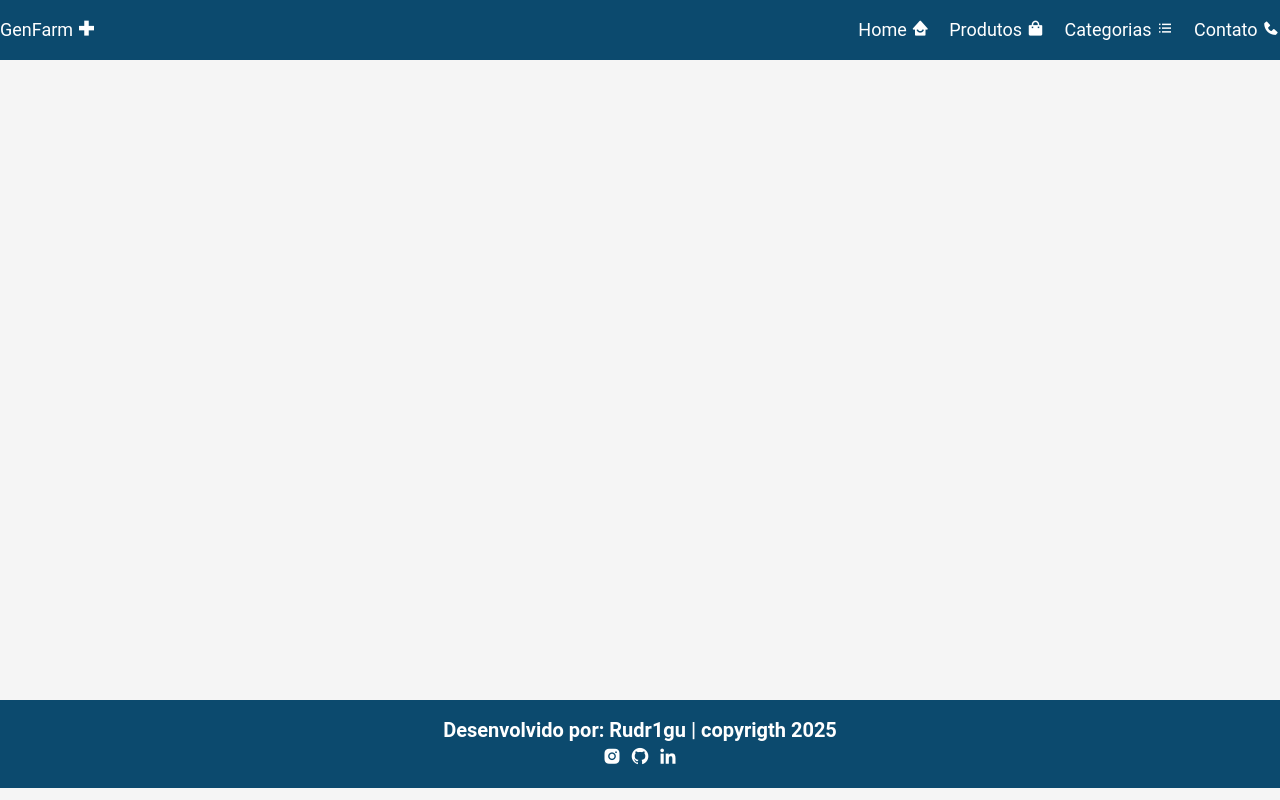
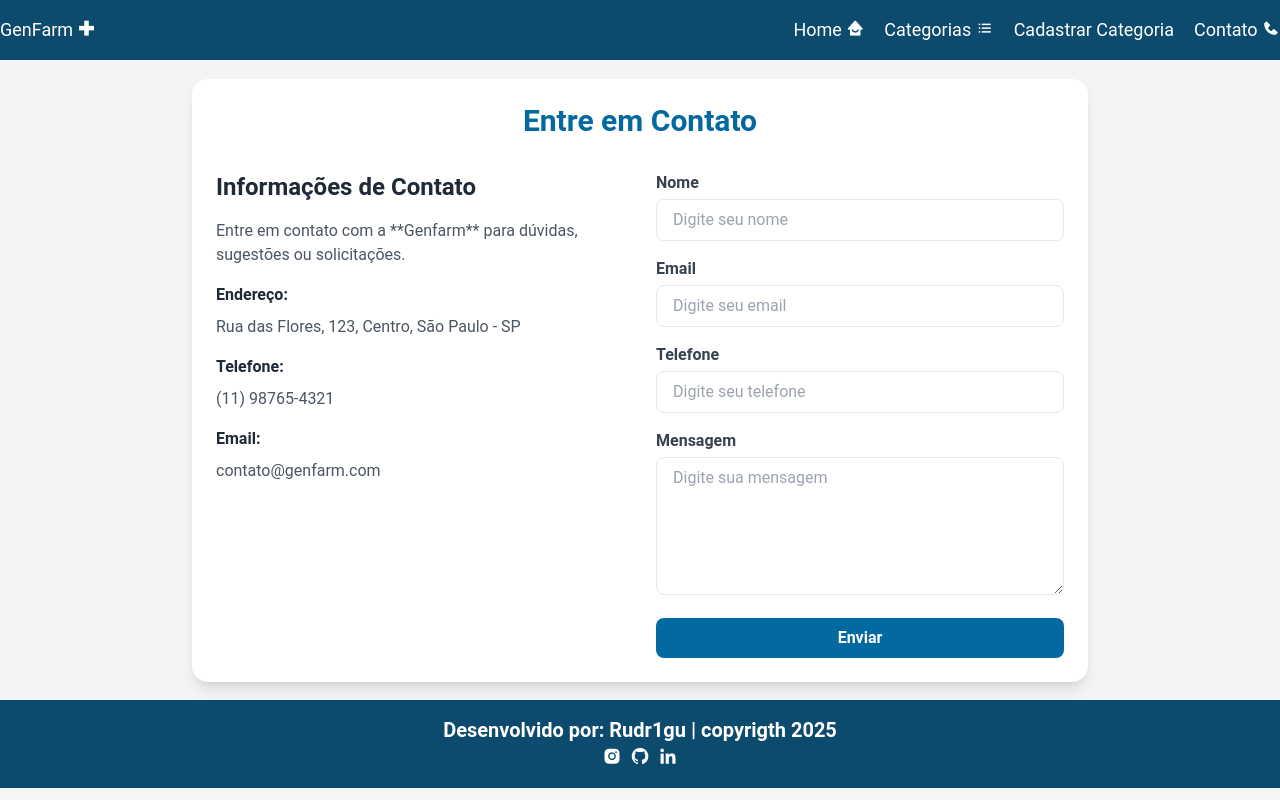
Before and after one commit to rudr1gu/projeto_final_bloco_03, a React (Vite) app: page /contato in a window 1280 px wide. Built offline with nearby package versions, Linux system fonts and the light colour scheme.

Commit message:
:sparkles: feat: add Contato page and update navbar for contact link

```diff
--- a/src/App.tsx
+++ b/src/App.tsx
@@ -6,6 +6,7 @@ import Home from './pages/home/Home'
 import FormCategoria from './components/categorias/formcategoria/FormCategoria'
 import ListaCategorias from './components/categorias/listarcategorias/ListarCategorias'
 import DeletarCategoria from './components/categorias/deletarcategoria/DeletarCategoria'
+import Contato from './pages/contato/Contato'
 
 function App() {
 
@@ -22,7 +23,7 @@ function App() {
           <Route path="/categorias" element={<ListaCategorias />} />
           <Route path="/deletarcategoria/:id" element={<DeletarCategoria />} />
           <Route path="/editarcategoria/:id" element={<FormCategoria />} />
-
+          <Route path="/contato" element={<Contato />} />
         </Routes>
       </main>
       <Footer />
--- a/src/components/navbar/Navbar.tsx
+++ b/src/components/navbar/Navbar.tsx
@@ -8,9 +8,9 @@ const Navbar =() =>{
             <div>
                 <ul className="flex gap-5">
                     <li><Link to="/home">Home <i className='bx bxs-home-smile' ></i></Link></li>
-                    <li><Link to="/home">Produtos <i className='bx bxs-shopping-bag' ></i></Link></li>
-                    <li><Link to="/" >Categorias <i className='bx bx-list-ul'></i></Link></li>
-                    <li><Link to="/home">Contato <i className='bx bxs-phone' ></i></Link></li>
+                    <li><Link to="/categorias" >Categorias <i className='bx bx-list-ul'></i></Link></li>
+                    <li><Link to="/cadastrarcategoria">Cadastrar Categoria</Link></li>
+                    <li><Link to="/contato">Contato <i className='bx bxs-phone' ></i></Link></li>
                 </ul>
             </div>
         </div>
--- /dev/null
+++ b/src/pages/contato/Contato.tsx
@@ -0,0 +1,122 @@
+import { useState } from "react";
+
+const Contato = () => {
+  const [formData, setFormData] = useState({
+    name: "",
+    email: "",
+    phone: "",
+    message: "",
+  });
+
+  const handleChange = (e: React.ChangeEvent<HTMLInputElement | HTMLTextAreaElement>) => {
+    setFormData({ ...formData, [e.target.name]: e.target.value });
+  };
+
+  const handleSubmit = (e: React.FormEvent) => {
+    e.preventDefault();
+    // Lógica para envio do formulário (ex.: API ou email)
+    console.log("Dados do formulário:", formData);
+  };
+
+  return (
+    <div className="min-h-[80vh] bg-gray-100 flex items-center justify-center">
+      <div className="w-full max-w-4xl mx-auto bg-white shadow-lg rounded-2xl p-6">
+        <h1 className="text-3xl font-bold text-center text-sky-700 mb-8">Entre em Contato</h1>
+
+        <div className="grid grid-cols-1 md:grid-cols-2 gap-8">
+
+          <div>
+            <h2 className="text-2xl font-semibold text-gray-800 mb-4">Informações de Contato</h2>
+            <p className="text-gray-600 mb-4">
+              Entre em contato com a **Genfarm** para dúvidas, sugestões ou solicitações.
+            </p>
+            <p className="text-gray-800 font-semibold mb-2">Endereço:</p>
+            <p className="text-gray-600 mb-4">Rua das Flores, 123, Centro, São Paulo - SP</p>
+
+            <p className="text-gray-800 font-semibold mb-2">Telefone:</p>
+            <p className="text-gray-600 mb-4">(11) 98765-4321</p>
+
+            <p className="text-gray-800 font-semibold mb-2">Email:</p>
+            <p className="text-gray-600 mb-4">contato@genfarm.com</p>
+          </div>
+
+
+          <form onSubmit={handleSubmit} className="flex flex-col space-y-4">
+            <div>
+              <label htmlFor="name" className="block text-gray-700 font-semibold mb-1">
+                Nome
+              </label>
+              <input
+                type="text"
+                id="name"
+                name="name"
+                value={formData.name}
+                onChange={handleChange}
+                required
+                className="w-full border rounded-lg px-4 py-2 focus:ring focus:ring-sky-300"
+                placeholder="Digite seu nome"
+              />
+            </div>
+
+            <div>
+              <label htmlFor="email" className="block text-gray-700 font-semibold mb-1">
+                Email
+              </label>
+              <input
+                type="email"
+                id="email"
+                name="email"
+                value={formData.email}
+                onChange={handleChange}
+                required
+                className="w-full border rounded-lg px-4 py-2 focus:ring focus:ring-sky-300"
+                placeholder="Digite seu email"
+              />
+            </div>
+
+            <div>
+              <label htmlFor="phone" className="block text-gray-700 font-semibold mb-1">
+                Telefone
+              </label>
+              <input
+                type="tel"
+                id="phone"
+                name="phone"
+                value={formData.phone}
+                onChange={handleChange}
+                required
+                className="w-full border rounded-lg px-4 py-2 focus:ring focus:ring-sky-300"
+                placeholder="Digite seu telefone"
+              />
+            </div>
+
+            <div>
+              <label htmlFor="message" className="block text-gray-700 font-semibold mb-1">
+                Mensagem
+              </label>
+              <textarea
+                id="message"
+                name="message"
+                value={formData.message}
+                onChange={handleChange}
+                required
+                rows={5}
+                className="w-full border rounded-lg px-4 py-2 focus:ring focus:ring-sky-300"
+                placeholder="Digite sua mensagem"
+              ></textarea>
+            </div>
+
+            <button
+              type="submit"
+              className="bg-sky-700 text-white font-bold py-2 px-4 rounded-lg hover:bg-sky-800 transition"
+            >
+              Enviar
+            </button>
+          </form>
+        </div>
+      </div>
+    </div>
+  );
+};
+
+export default Contato;
```
